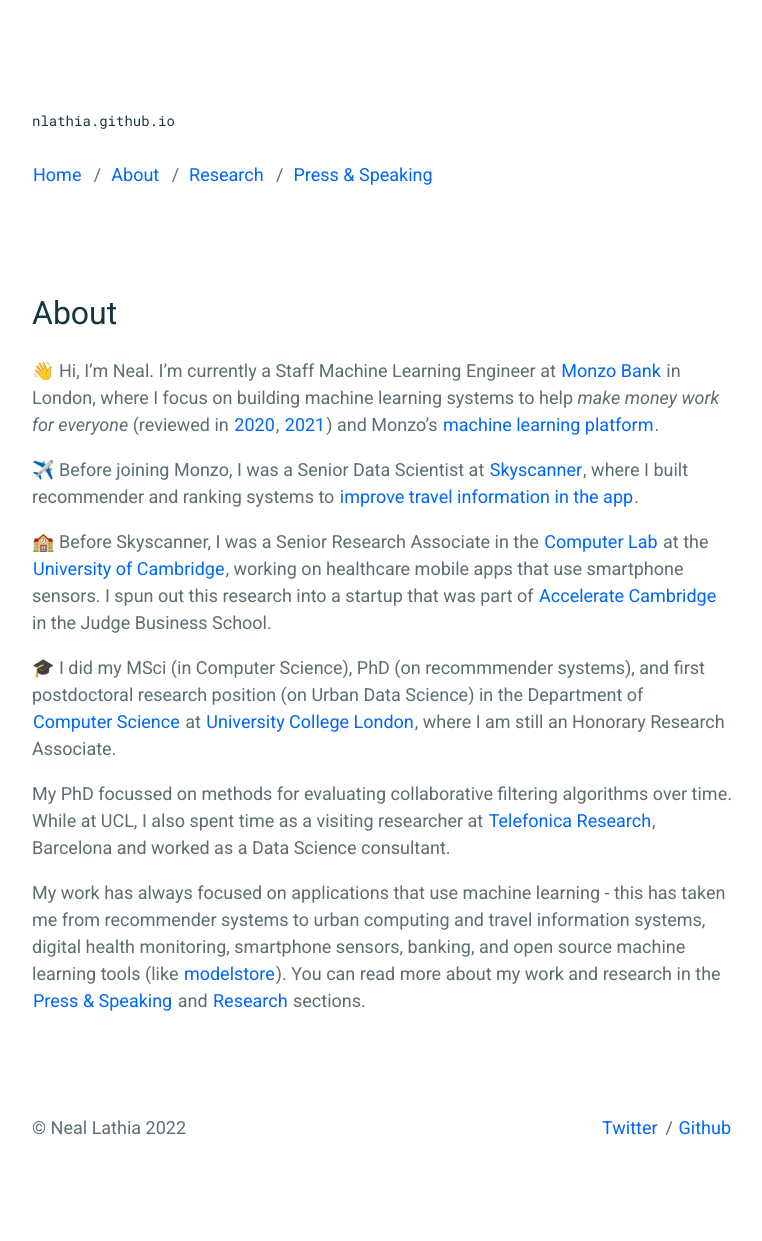
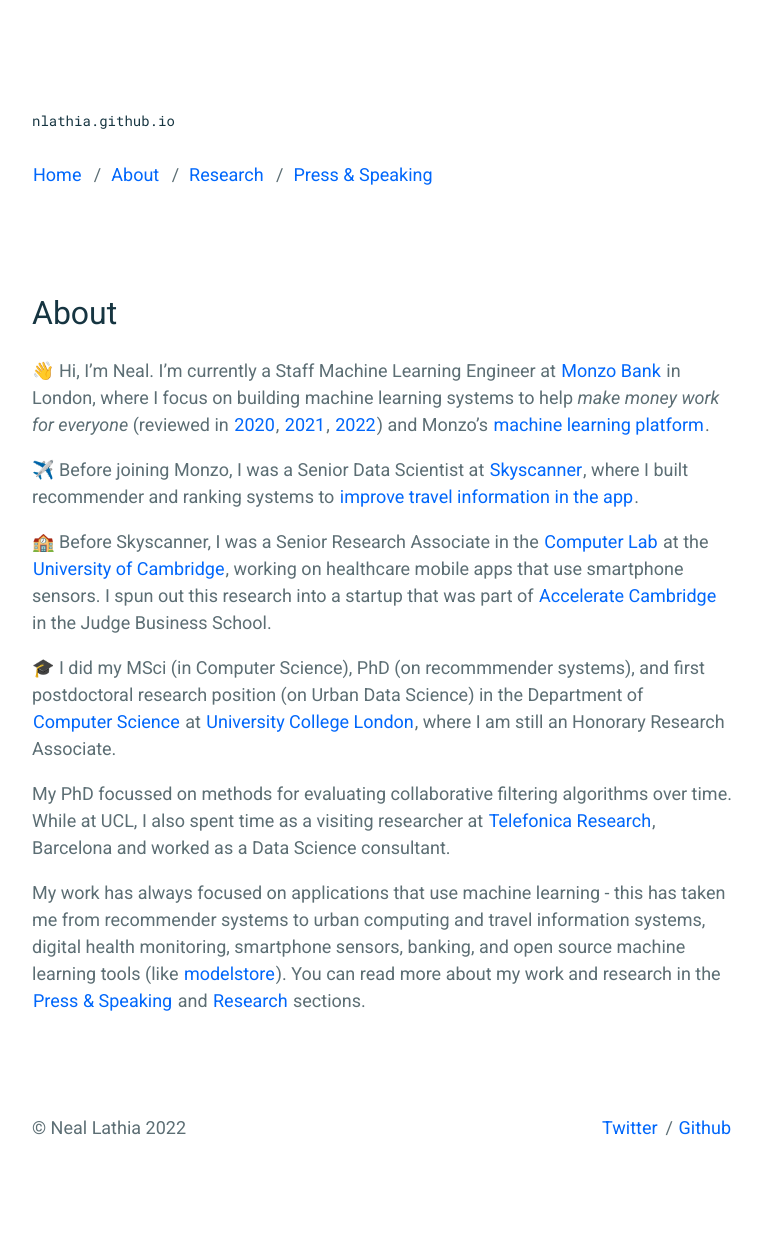
Before and after one commit to nlathia/nlathia.github.io, a Jekyll site: the page built from _pages/about.md, in a window 1280 px wide. Shown: the whole page, without its empty margins (258-1020 px from the left). Built offline with Jekyll 4.4.1, drawn with Linux system fonts in a browser that asks for light colours.

Commit message:
Update about.md

```diff
--- a/_pages/about.md
+++ b/_pages/about.md
@@ -4,7 +4,7 @@
 permalink: /about/
 ---
 
-👋 Hi, I'm Neal. I'm currently a Staff Machine Learning Engineer at [Monzo Bank](https://monzo.com/) in London, where I focus on building machine learning systems to help _make money work for everyone_ (reviewed in [2020](http://nlathia.github.io/2020/10/Monzo-ML.html), [2021](https://nlathia.github.io/2021/10/Monzo-ML.html)) and Monzo's [machine learning platform](https://nlathia.github.io/2022/04/Monzo-ML-stack.html).
+👋 Hi, I'm Neal. I'm currently a Staff Machine Learning Engineer at [Monzo Bank](https://monzo.com/) in London, where I focus on building machine learning systems to help _make money work for everyone_ (reviewed in [2020](http://nlathia.github.io/2020/10/Monzo-ML.html), [2021](https://nlathia.github.io/2021/10/Monzo-ML.html), [2022](https://monzo.com/blog/2022/12/19/machine-learning-at-monzo-in-2022)) and Monzo's [machine learning platform](https://nlathia.github.io/2022/04/Monzo-ML-stack.html).
 
 ✈️ Before joining Monzo, I was a Senior Data Scientist at [Skyscanner](http://skyscanner.net/), where I built recommender and ranking systems to [improve travel information in the app](https://medium.com/@neal_lathia/five-lessons-from-building-machine-learning-systems-d703162846ad).
 
```
